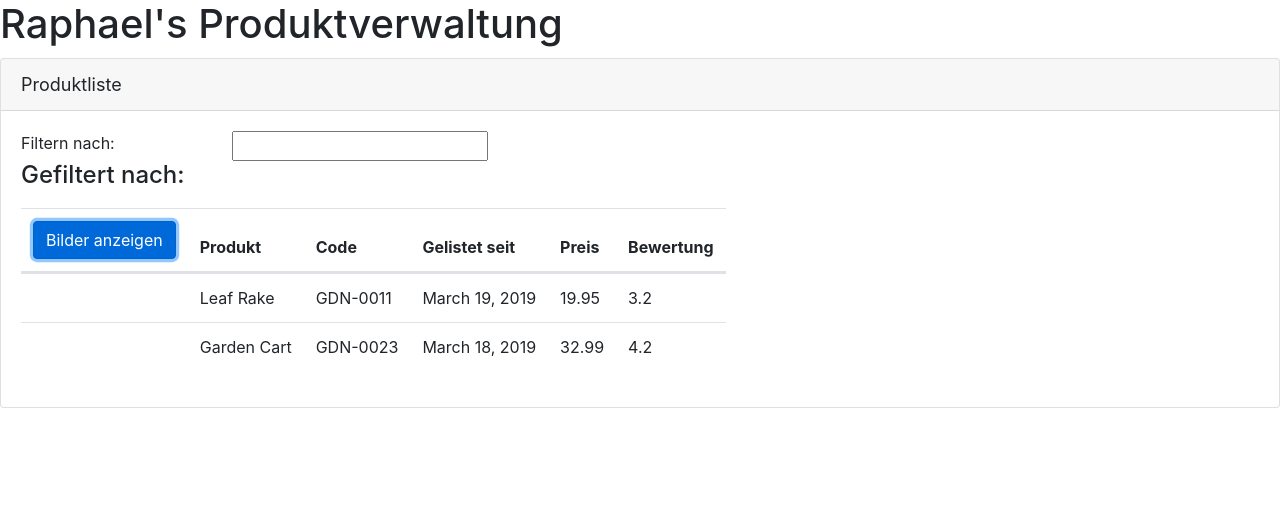
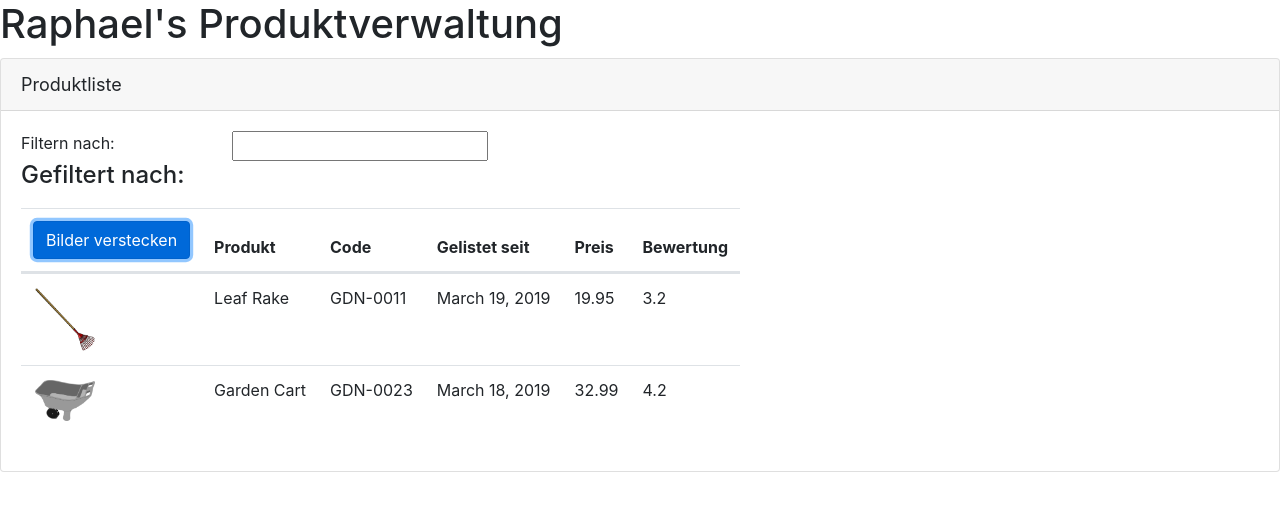
Before and after one commit to copiedcode/angular-product-manager, an Angular app: page / in a window 1280 px wide. Both pictures are taken after a click on the button "Bilder anzeigen". Shown: the top 510 px of the page. Built offline with nearby package versions, Linux system fonts and the light colour scheme.

Commit message:
include images and toggleImage

```diff
--- a/angular.json
+++ b/angular.json
@@ -18,7 +18,7 @@
             "main": "src/main.ts",
             "polyfills": "src/polyfills.ts",
             "tsConfig": "tsconfig.app.json",
-            "aot": false,
+            "aot": true,
             "assets": [
               "src/favicon.ico",
               "src/assets",
@@ -42,7 +42,6 @@
               "sourceMap": false,
               "extractCss": true,
               "namedChunks": false,
-              "aot": true,
               "extractLicenses": true,
               "vendorChunk": false,
               "buildOptimizer": true,
@@ -51,6 +50,10 @@
                   "type": "initial",
                   "maximumWarning": "2mb",
                   "maximumError": "5mb"
+                },
+                {
+                  "type": "anyComponentStyle",
+                  "maximumWarning": "6kb"
                 }
               ]
             }
--- a/src/app/products/product-list.component.html
+++ b/src/app/products/product-list.component.html
@@ -19,8 +19,9 @@
                 <thead>
                     <tr>
                         <th>
-                            <button class='btn btn-primary'>
-                                Bilder anzeigen
+                            <button class='btn btn-primary'
+                            (click)='toggleImage()'>
+                                {{ showImage ? 'Bilder verstecken' : 'Bilder anzeigen' }}
                             </button>
                         </th>
                         <th>Produkt</th>
@@ -32,7 +33,13 @@
                 </thead>
                 <tbody>
                     <tr *ngFor='let product of products'>
-                        <td></td>
+                        <td>
+                            <img *ngIf='showImage'
+                            [src]='product.imageUrl'
+                            [title]='product.productName'
+                            [style.width.px]='imageWidth'
+                            [style.margin.px]='imageMargin'>
+                        </td>
                         <td>{{ product.productName}}</td>
                         <td>{{ product.productCode }}</td>
                         <td>{{ product.releaseDate }}</td>
--- a/src/app/products/product-list.component.ts
+++ b/src/app/products/product-list.component.ts
@@ -7,6 +7,9 @@ import { Component } from '@angular/core';
 
 export class ProductListComponent {
  pageTitle: string = 'Produktliste';
+ imageWidth: number = 60;
+ imageMargin: number = 2;
+ showImage: boolean = false;
  products: any[] = [
     {
         "productId": 1,
@@ -30,5 +33,9 @@ export class ProductListComponent {
       }
  ];
 
+ toggleImage(): void{
+  this.showImage = !this.showImage;
+ }
+
 
 }
```
Also changed, not shown: package.json (+19 -19 lines), tsconfig.app.json (+5 -5 lines), 1 other file (tests, documents, lock files or other folders).
